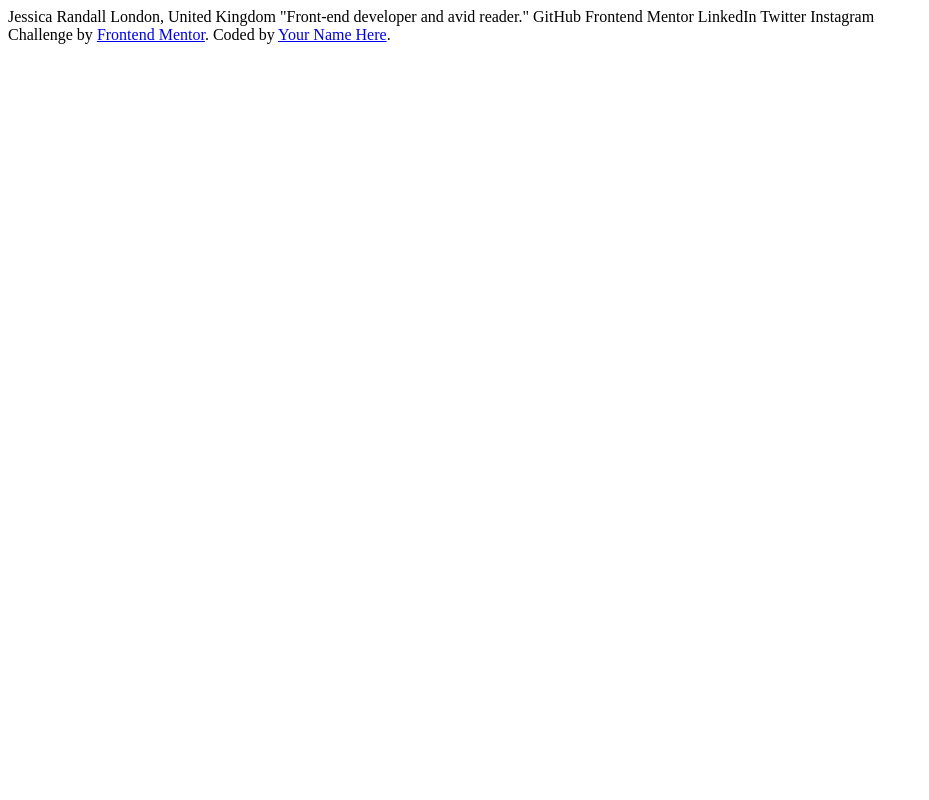
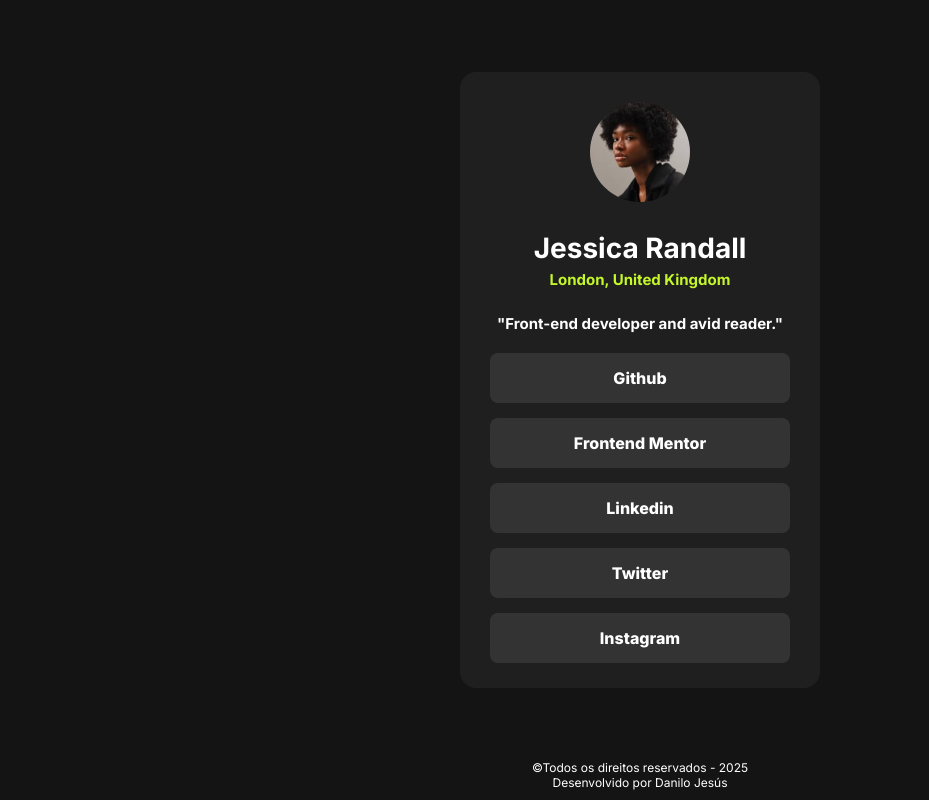
Before and after one commit to DaniloJesus21/social-links-profile, a plain HTML site: page index.html in a window 1280 px wide. Shown: the whole page, without its empty margins (0-929 px from the left). Drawn offline with Linux system fonts and the light colour scheme.

Commit message:
feat: finaliza primeira versão do projeto

```diff
--- a/assets/css/style.css
+++ b/assets/css/style.css
@@ -0,0 +1,100 @@
+@import url('https://fonts.googleapis.com/css2?family=Inter:ital,opsz,wght@0,14..32,100..900;1,14..32,100..900&display=swap');
+
+* {
+    margin: 0;
+    padding: 0;
+    box-sizing: border-box;
+    font-family: 'Inter', sans-serif;
+    color: var(--white);
+}
+
+:root {
+    --green:hsl(75, 94%, 57%);
+    --white:hsl(0, 0%, 100%);
+    --light-gray:hsl(0, 0%, 20%);
+    --gray: hsl(0, 0%, 12%);
+    --dark-gray: hsl(0, 0%, 8%);
+}
+
+body {
+    background-color: var(--dark-gray);
+}
+
+main {
+    display: flex;
+    justify-content: center;
+    align-items: center;
+    height: 95vh;
+}
+
+.container {
+    background-color: var(--gray);
+    width: 360px;
+    text-align: center;
+    padding: 30px 30px 10px;
+    border-radius: 16px;
+}
+
+.profile-image img {
+    border-radius: 50%;
+    width: 100px;
+    margin-bottom: 25px;
+}
+
+h1 {
+    font-size: 28px;
+    margin-bottom: 5px;
+}
+
+h2 {
+    font-size: 15px;
+    color: var(--green);
+    margin-bottom: 25px;
+}
+
+h3 {
+    font-size: 15px;
+    margin-bottom: 20px;
+}
+
+ul {
+    list-style: none;
+}
+
+li {
+    background-color: var(--light-gray);
+    margin-bottom: 15px;
+    padding: 15px 0;
+    border-radius: 8px;
+    cursor: pointer;
+    transition: all 0.5s ease;
+}
+
+a {
+    text-decoration: none;
+    font-weight: 800;
+    transition: all 0.1s ease;
+}
+
+li:hover {
+    background-color: var(--green);
+
+    a {
+        color: var(--dark-gray);
+    }
+}
+
+.footer {
+    background-color: var(--dark-gray);
+}
+
+.footer-container {
+    max-width: 1024px;
+    width: 100%;
+    margin: 0 auto;
+    text-align: center;
+}
+
+.text-small {
+    font-size: 12px;
+}
--- a/index.html
+++ b/index.html
@@ -1,30 +1,44 @@
 <!DOCTYPE html>
 <html lang="en">
 <head>
-  <meta charset="UTF-8">
-  <meta name="viewport" content="width=device-width, initial-scale=1.0"> <!-- displays site properly based on user's device -->
+    <meta charset="UTF-8">
+    <meta name="viewport" content="width=device-width, initial-scale=1.0">
 
-  <link rel="icon" type="image/png" sizes="32x32" href="./assets/images/favicon-32x32.png">
+    <link rel="icon" type="image/png" sizes="32x32" href="./assets/images/favicon-32x32.png">
 
-  <title>Frontend Mentor | Social links profile</title>
+    <title>Frontend Mentor | Social links profile</title>
 
-  <link rel="stylesheet" href="assets/css/style.css">
+    <link rel="stylesheet" href="assets/css/style.css">
 </head>
 <body>
-
-  Jessica Randall
-  London, United Kingdom
-  "Front-end developer and avid reader."
-
-  GitHub
-  Frontend Mentor
-  LinkedIn
-  Twitter
-  Instagram
-
-  <div class="attribution">
-    Challenge by <a href="https://www.frontendmentor.io?ref=challenge" target="_blank">Frontend Mentor</a>.
-    Coded by <a href="#">Your Name Here</a>.
-  </div>
+    <main>
+        <div class="container">
+            <div class="profile-content">
+                <div class="profile-image">
+                    <img src="assets/images/avatar-jessica.jpeg" alt="Foto de perfil">
+                </div>
+                <div class="profile-bio">
+                    <h1>Jessica Randall</h1>
+                    <h2>London, United Kingdom</h2>
+                    <h3>"Front-end developer and avid reader."</h3>
+                </div>
+            </div>
+            <div class="profile-links">
+                <ul>
+                    <li><a href="#">Github</a></li>
+                    <li><a href="#">Frontend Mentor</a></li>
+                    <li><a href="#">Linkedin</a></li>
+                    <li><a href="#">Twitter</a></li>
+                    <li><a href="#">Instagram</a></li>
+                </ul>
+            </div>
+        </div>
+    </main>
+    <footer class="footer">
+        <div class="footer-container">
+            <p class="text-small">&copy;Todos os direitos reservados - 2025</p>
+            <p class="text-small">Desenvolvido por Danilo Jesús</p>
+        </div>
+    </footer>
 </body>
 </html>
```
Also changed, not shown: design/active-states.jpg (deleted), design/destkop-design.jpg (deleted), design/mobile-design.jpg (deleted), 1 other file.
